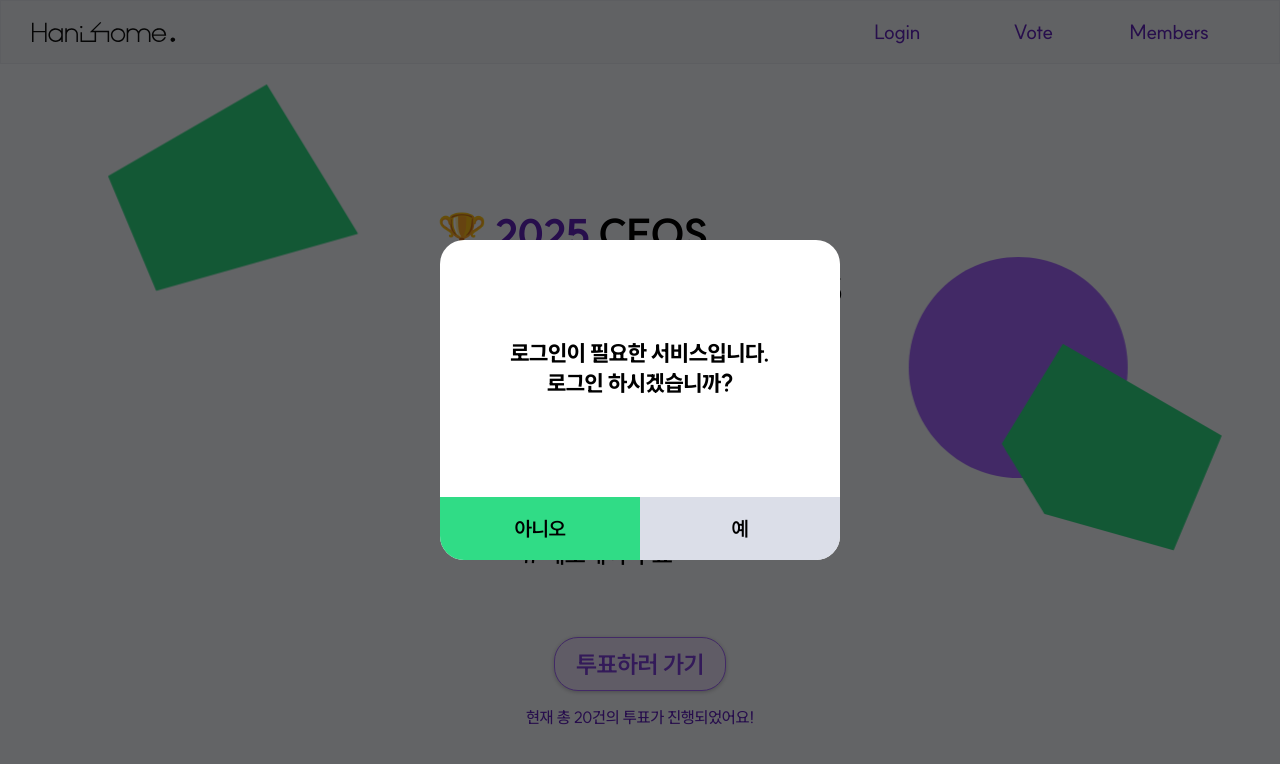
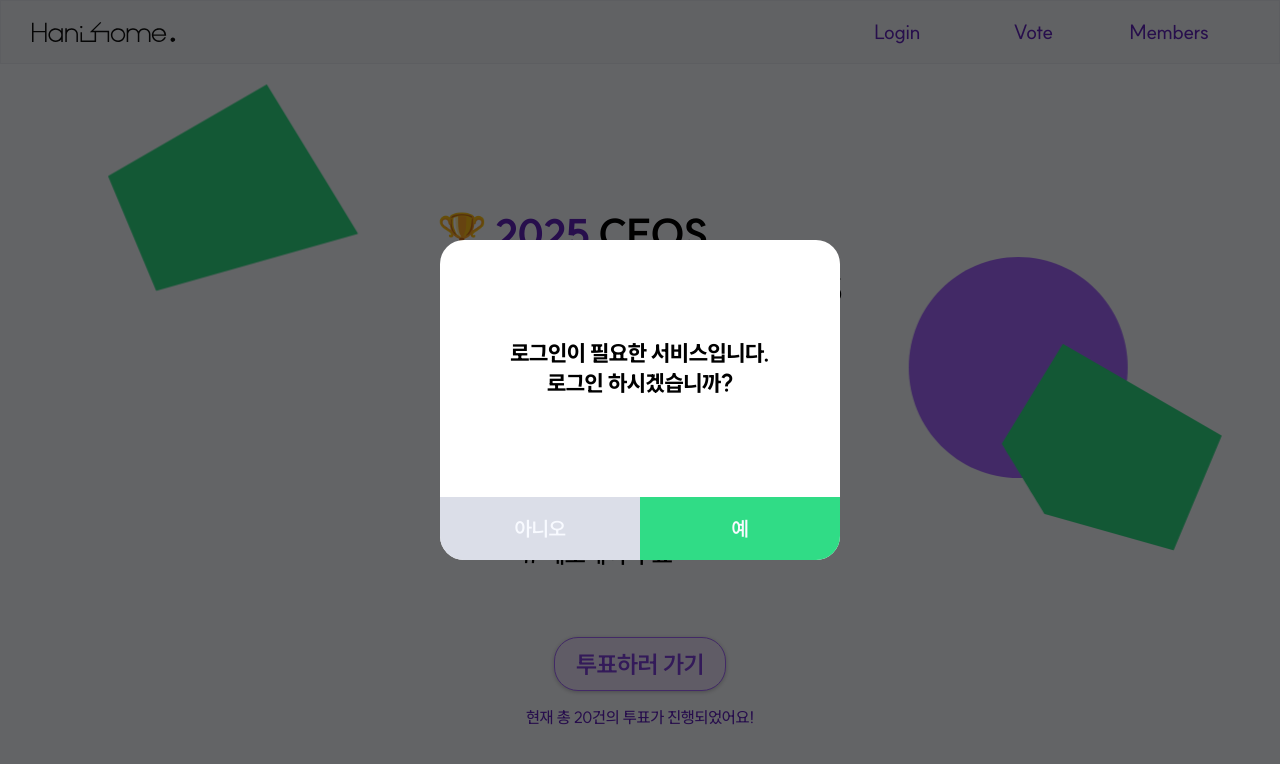
Before and after one commit to chaeyoungwon/next-vote-21th, a Next.js app in the folder next-vote-21th/: page / in a window 1280 px wide. Both pictures are taken after a click on the button "투표하러 가기". Shown: the top 764 px of the page. Built offline with nearby package versions, Linux system fonts and the light colour scheme.

Commit message:
design: 모달 버튼 색깔 수정

```diff
--- a/next-vote-21th/src/components/common/LoginModal.tsx
+++ b/next-vote-21th/src/components/common/LoginModal.tsx
@@ -17,13 +17,13 @@ const LoginModal = ({ onClose, onConfirm }: LoginModalProps) => {
 
         <div className="text-heading2 h-[63px] w-full items-center justify-end">
           <button
-            className="bg-green hover:bg-green-dark h-full w-1/2 cursor-pointer"
+            className="h-full w-1/2 cursor-pointer bg-gray-300 text-gray-0 hover:bg-gray-700"
             onClick={onClose}
           >
             아니오
           </button>
           <button
-            className="h-full w-1/2 cursor-pointer bg-gray-300 hover:bg-gray-700"
+            className="bg-green hover:bg-green-dark h-full w-1/2 text-gray-0 cursor-pointer"
             onClick={onConfirm}
           >
             예
--- a/next-vote-21th/src/components/common/VoteModal.tsx
+++ b/next-vote-21th/src/components/common/VoteModal.tsx
@@ -1,9 +1,9 @@
-interface LoginModalProps {
+interface VoteModalProps {
   onClose: () => void;
   onConfirm: () => void;
 }
 
-const LoginModal = ({ onClose, onConfirm }: LoginModalProps) => {
+const VoteModal = ({ onClose, onConfirm }: VoteModalProps) => {
   return (
     <div
       className="fixed inset-0 z-100 flex items-center justify-center"
@@ -19,13 +19,13 @@ const LoginModal = ({ onClose, onConfirm }: LoginModalProps) => {
 
         <div className="text-heading2 h-[63px] w-full items-center justify-end">
           <button
-            className="bg-green hover:bg-green-dark h-full w-1/2 cursor-pointer"
+            className="h-full w-1/2 cursor-pointer bg-gray-300 text-gray-0 hover:bg-gray-700"
             onClick={onClose}
           >
             아니오
           </button>
           <button
-            className="h-full w-1/2 cursor-pointer bg-gray-300 hover:bg-gray-700"
+            className="bg-green hover:bg-green-dark h-full text-gray-0  w-1/2 cursor-pointer"
             onClick={onConfirm}
           >
             예
@@ -36,4 +36,4 @@ const LoginModal = ({ onClose, onConfirm }: LoginModalProps) => {
   );
 };
 
-export default LoginModal;
+export default VoteModal;
```
